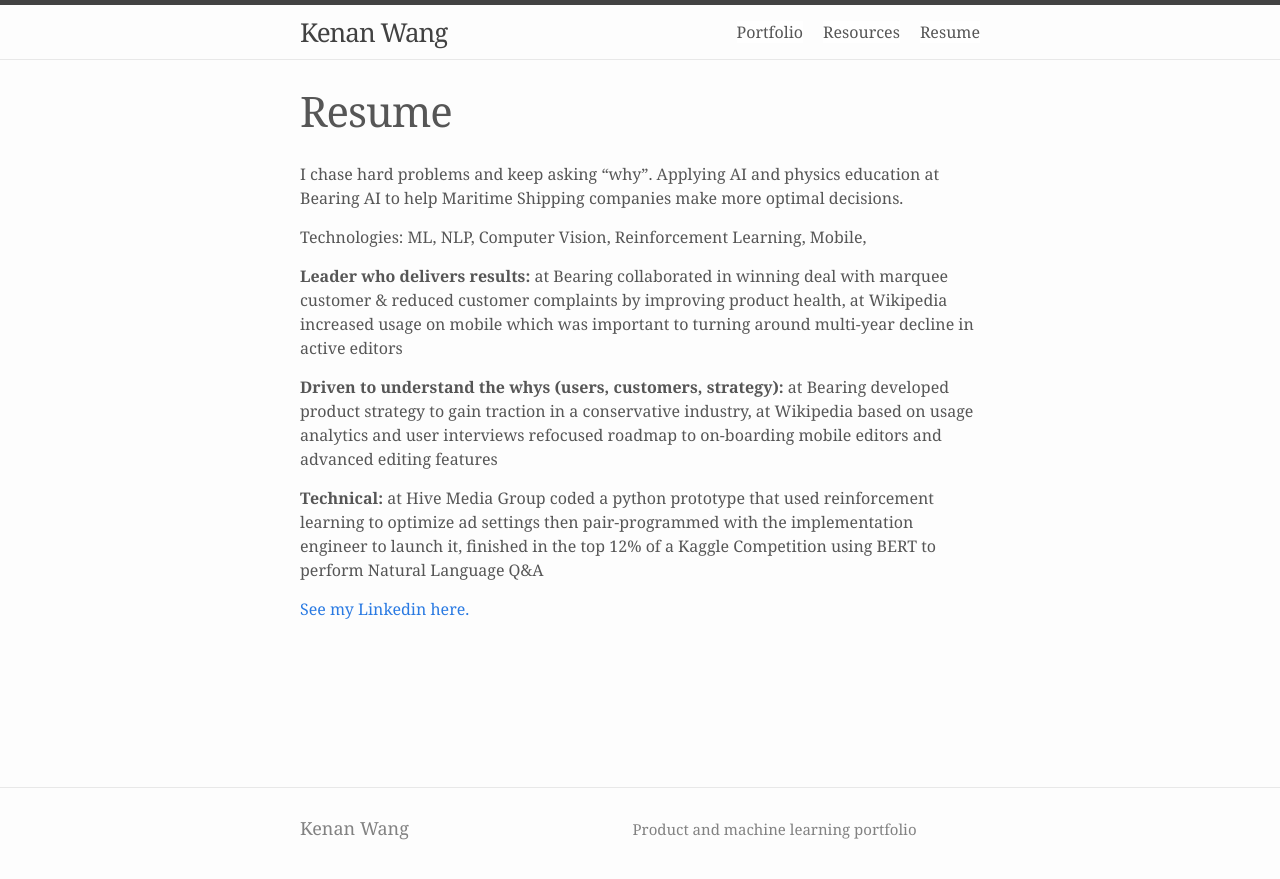
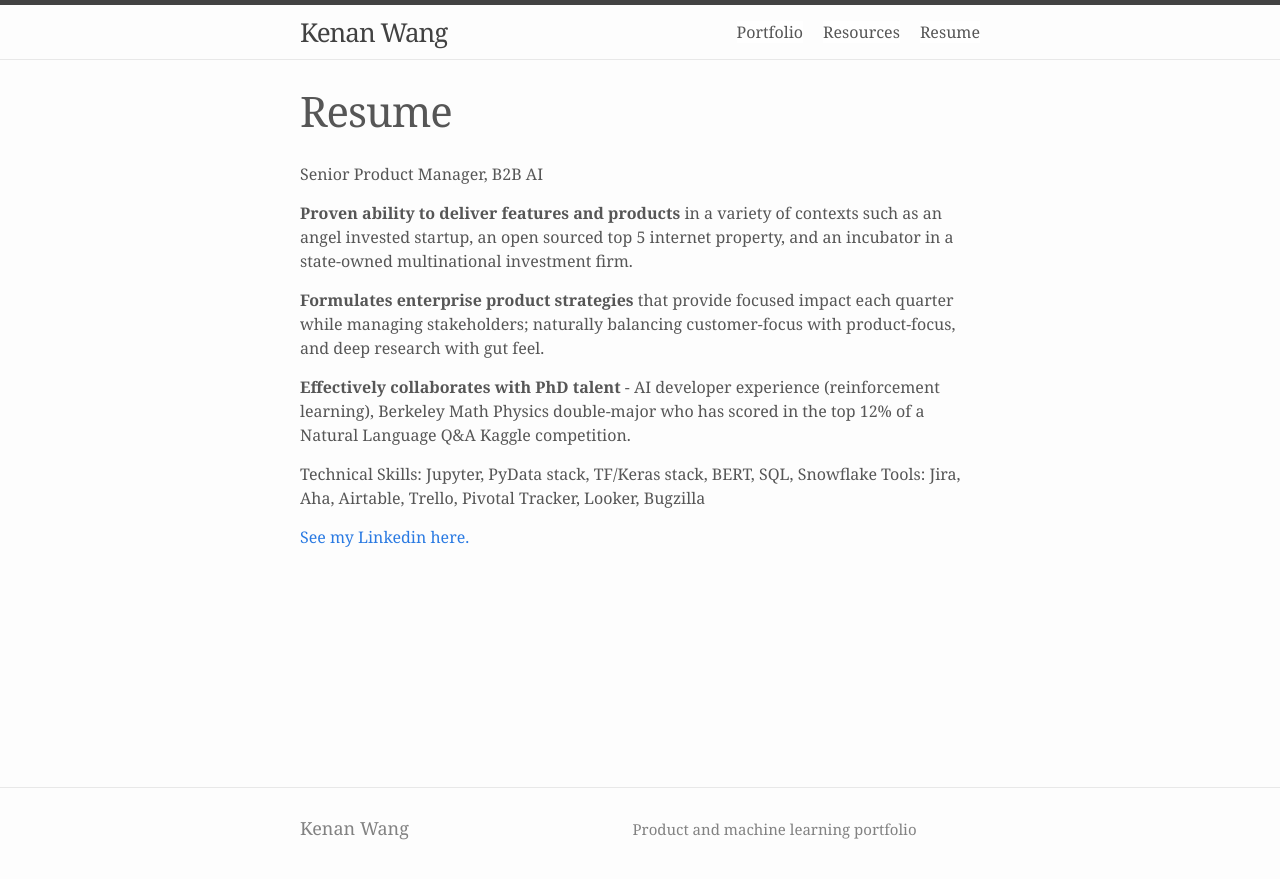
Before and after one commit to kenanwang/username.github.io, a Jekyll site: the page built from resume.md, in a window 1280 px wide. Shown: the top 879 px of the page. Built offline with Jekyll 4.4.1, drawn with Linux system fonts in a browser that asks for light colours; nearby versions of some CDN libraries.

Commit message:
resume update

```diff
--- a/resume.md
+++ b/resume.md
@@ -4,14 +4,15 @@ title: Resume
 permalink: /resume/
 ---
 
-I chase hard problems and keep asking "why". Applying AI and physics education at Bearing AI to help Maritime Shipping companies make more optimal decisions.
+Senior Product Manager, B2B AI
 
-Technologies: ML, NLP, Computer Vision, Reinforcement Learning, Mobile,
+**Proven ability to deliver features and products** in a variety of contexts such as an angel invested startup, an open sourced top 5 internet property, and an incubator in a state-owned multinational investment firm.
 
-**Leader who delivers results:** at Bearing collaborated in winning deal with marquee customer & reduced customer complaints by improving product health, at Wikipedia increased usage on mobile which was important to turning around multi-year decline in active editors
+**Formulates enterprise product strategies** that provide focused impact each quarter while managing stakeholders; naturally balancing customer-focus with product-focus, and deep research with gut feel.
 
-**Driven to understand the whys (users, customers, strategy):** at Bearing developed product strategy to gain traction in a conservative industry, at Wikipedia based on usage analytics and user interviews refocused roadmap to on-boarding mobile editors and advanced editing features
+**Effectively collaborates with PhD talent** - AI developer experience (reinforcement learning), Berkeley Math Physics double-major who has scored in the top 12% of a Natural Language Q&A Kaggle competition.
 
-**Technical:** at Hive Media Group coded a python prototype that used reinforcement learning to optimize ad settings then pair-programmed with the implementation engineer to launch it, finished in the top 12% of a Kaggle Competition using BERT to perform Natural Language Q&A
+Technical Skills: Jupyter, PyData stack, TF/Keras stack, BERT, SQL, Snowflake
+Tools: Jira, Aha, Airtable, Trello, Pivotal Tracker, Looker, Bugzilla
 
 [See my Linkedin here.](https://www.linkedin.com/in/kenanwang)
```
Also changed, not shown: resources.md (+1 -1 lines), 3 other files.
